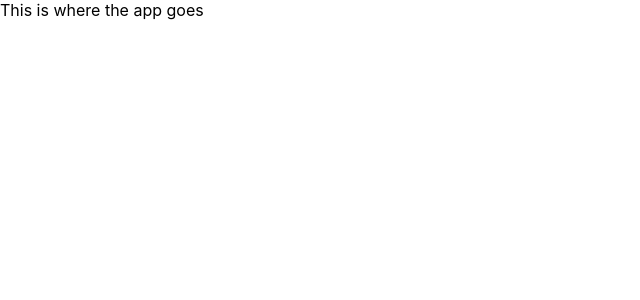
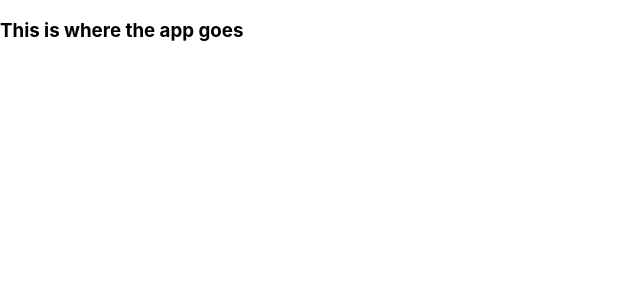
Before and after one commit to Ahmed-Abdelgawad-Dev/Car_Rental, a Next.js app: page / in a window 1280 px wide. Shown: the top 300 px of the page, without its empty margins (0-640 px from the left). Built offline with nearby package versions, Linux system fonts and the light colour scheme.

Commit message:
Sync changes

```diff
--- a/package.json
+++ b/package.json
@@ -9,6 +9,9 @@
     "lint": "next lint"
   },
   "dependencies": {
+    "@emotion/react": "^11.8.1",
+    "@emotion/styled": "^11.8.1",
+    "@mui/material": "^5.5.0",
     "next": "12.1.0",
     "react": "17.0.2",
     "react-dom": "17.0.2"
--- /dev/null
+++ b/pages/api/example.js
@@ -0,0 +1,5 @@
+// Next.js API route support: https://nextjs.org/docs/api-routes/introduction
+
+export default function handler(_req, res) {
+    res.status(200).json({ name: 'Ahmed Abdelgawad' })
+}
--- a/pages/api/hello.js
+++ /dev/null
@@ -1,5 +0,0 @@
-// Next.js API route support: https://nextjs.org/docs/api-routes/introduction
-
-export default function handler(req, res) {
-  res.status(200).json({ name: 'John Doe' })
-}
--- a/pages/index.js
+++ b/pages/index.js
@@ -1,7 +1,7 @@
 export default function Home() {
     return (
         <div>
-            This is where the app goes
+            <h3>This is where the app goes</h3>
         </div>
     )
 }
```
Also changed, not shown: 1 other file (tests, documents, lock files or other folders).
